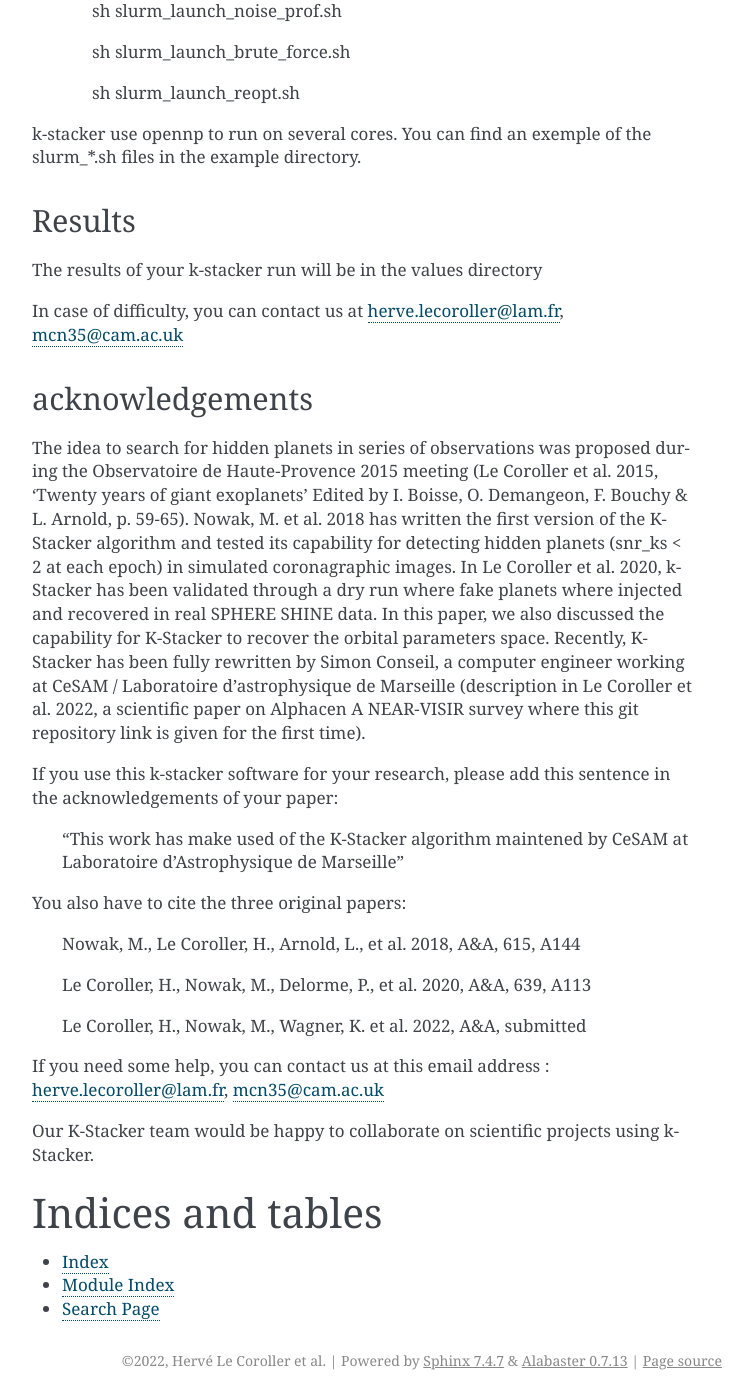
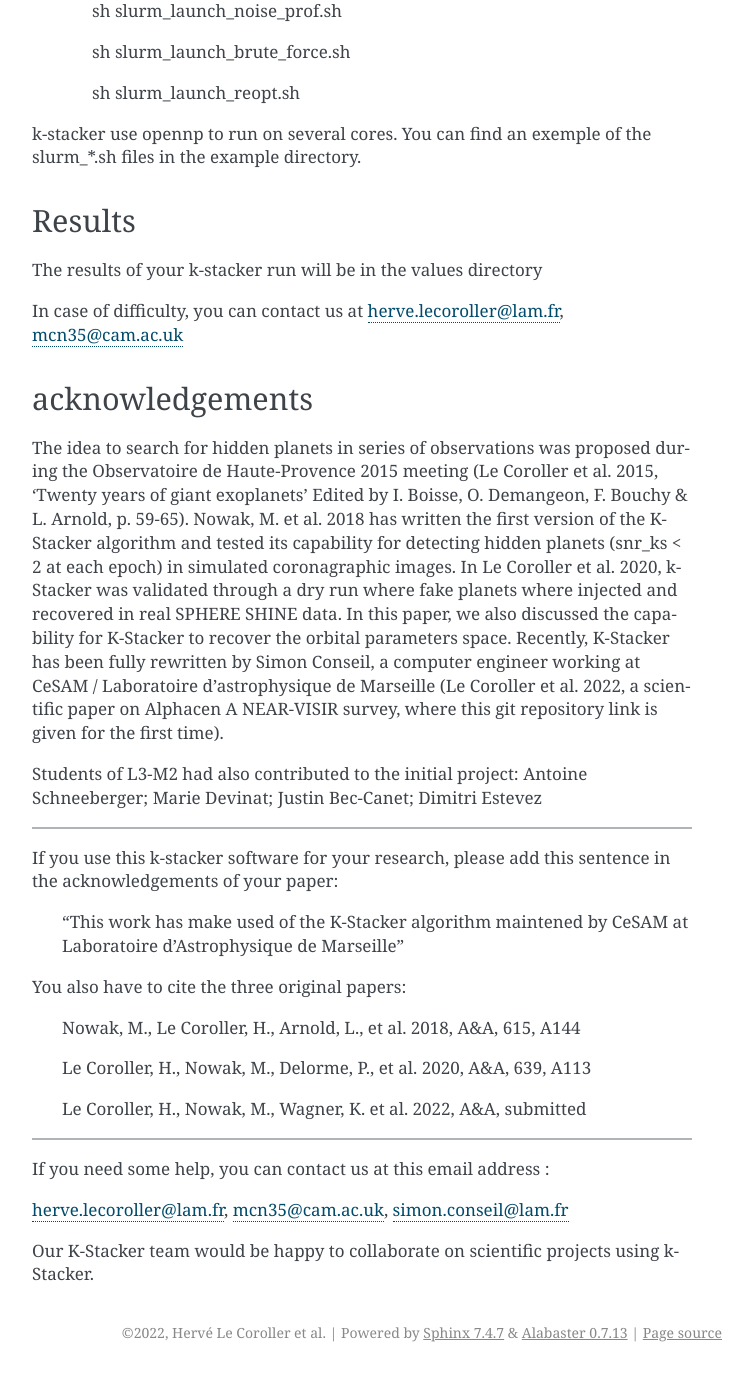
Before and after one commit to kstacker/kstacker, a Sphinx documentation site: the page built from docs/index.rst, in a window 1280 px wide and 1400 px high, scrolled down 1706 px. Shown: the whole window, without its empty margins (388-1141 px from the left). Built offline with Sphinx 7.4.7, drawn with Linux system fonts in a browser that asks for light colours; the version number could not be read and is left out; after the commit the page ends 3078 px from its top, so only the background shows below that; some of the changed text lies outside the part shown.

Commit message:
docs update with name of contributors

```diff
--- a/docs/index.rst
+++ b/docs/index.rst
@@ -81,7 +81,12 @@ acknowledgements
 ----------------
 
 The idea to search for hidden planets in series of observations was proposed during the Observatoire de Haute-Provence 2015
-meeting (Le Coroller et al. 2015, 'Twenty years of giant exoplanets' Edited by I. Boisse, O. Demangeon, F. Bouchy & L. Arnold, p. 59-65). Nowak, M. et al. 2018 has written the first version of the K-Stacker algorithm and tested its capability for detecting hidden planets (snr_ks < 2 at each epoch) in simulated coronagraphic images. In Le Coroller et al. 2020, k-Stacker has been validated through a dry run where fake planets where injected and recovered in real SPHERE SHINE data. In this paper, we also discussed the capability for K-Stacker to recover the orbital parameters space. Recently, K-Stacker has been fully rewritten by Simon Conseil, a computer engineer working at CeSAM / Laboratoire d'astrophysique de Marseille (description in Le Coroller et al. 2022, a scientific paper on Alphacen A NEAR-VISIR survey where this git repository link is given for the first time).
+meeting (Le Coroller et al. 2015, 'Twenty years of giant exoplanets' Edited by I. Boisse, O. Demangeon, F. Bouchy & L. Arnold, p. 59-65). Nowak, M. et al. 2018 has written the first version of the K-Stacker algorithm and tested its capability for detecting hidden planets (snr_ks < 2 at each epoch) in simulated coronagraphic images. In Le Coroller et al. 2020, k-Stacker was validated through a dry run where fake planets where injected and recovered in real SPHERE SHINE data. In this paper, we also discussed the capability for K-Stacker to recover the orbital parameters space. Recently, K-Stacker has been fully rewritten by Simon Conseil, a computer engineer working at CeSAM / Laboratoire d'astrophysique de Marseille (Le Coroller et al. 2022, a scientific paper on Alphacen A NEAR-VISIR survey, where this git repository link is given for the first time).
+
+Students of L3-M2 had also contributed to the initial project:
+Antoine Schneeberger; Marie Devinat; Justin Bec-Canet; Dimitri Estevez
+
+---------
 
 If you use this k-stacker software for your research, please add this sentence in the acknowledgements of your paper:
 
@@ -95,14 +100,10 @@ You also have to cite the three original papers:
 
          Le Coroller, H., Nowak, M., Wagner, K. et al. 2022, A&A, submitted
 
+---------
 
-If you need some help, you can contact us at this email address : herve.lecoroller@lam.fr, mcn35@cam.ac.uk
+If you need some help, you can contact us at this email address :
+
+herve.lecoroller@lam.fr, mcn35@cam.ac.uk, simon.conseil@lam.fr
 
 Our K-Stacker team would be happy to collaborate on scientific projects using k-Stacker.
-
-Indices and tables
-==================
-
-* :ref:`genindex`
-* :ref:`modindex`
-* :ref:`search`
```
Also changed, not shown: other parts of docs/index.rst (+1 -1 lines).
